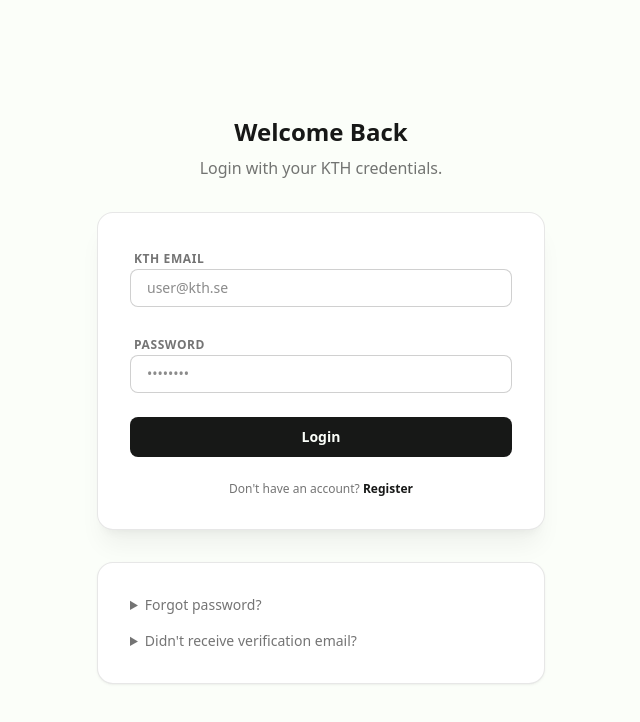
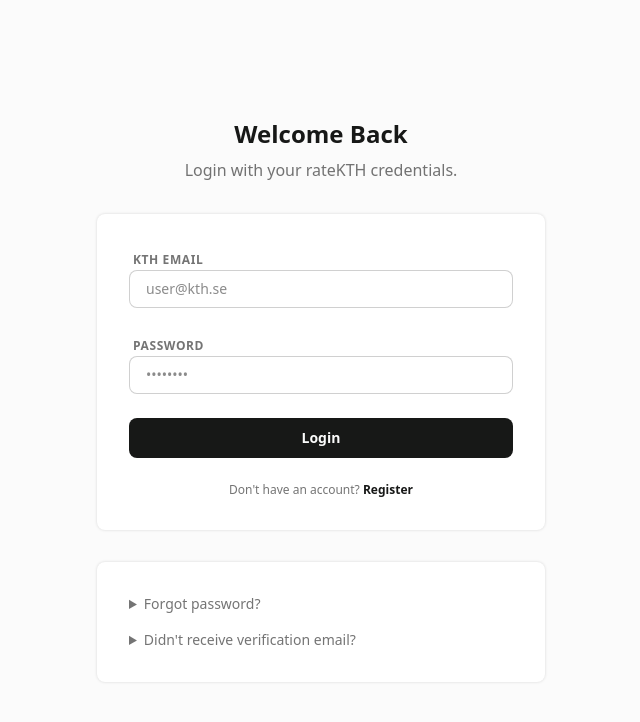
Before and after one commit to hi-aryan/ratekth, a Next.js app: page /login in a window 1280 px wide. Shown: the top 722 px of the page, without its empty margins (319-959 px from the left). Built offline with nearby package versions, Linux system fonts and the light colour scheme; no server answers.

Commit message:
color changes and styling + override cleanup + toaster styling fixed

```diff
--- a/src/app/(auth)/login/page.tsx
+++ b/src/app/(auth)/login/page.tsx
@@ -11,13 +11,13 @@
             <div className="w-full max-w-md space-y-8">
                 <div className="mb-8 text-center text-carbon">
                     <h1 className="text-2xl font-bold">Welcome Back</h1>
-                    <p className="text-carbon/60 mt-2">Login with your KTH credentials.</p>
+                    <p className="text-carbon/60 mt-2">Login with your rateKTH credentials.</p>
                 </div>
-                <Card className="shadow-xl shadow-carbon/5">
+                <Card>
                     <LoginForm />
                 </Card>
 
-                <Card className="p-6 shadow-md shadow-carbon/5 space-y-4">
+                <Card className="p-6 space-y-4">
                     <details>
                         <summary className="cursor-pointer text-sm font-medium text-carbon/60 hover:text-carbon">
                             Forgot password?
--- a/src/app/(auth)/register/page.tsx
+++ b/src/app/(auth)/register/page.tsx
@@ -12,9 +12,9 @@
     return (
         <div className="flex min-h-screen flex-col items-center justify-center p-6 bg-porcelain">
             <Card className="w-full max-w-xl">
-                <div className="mb-8 text-center">
+                <div className="mb-4 text-center">
                     <h1 className="text-2xl font-bold text-carbon">Join rateKTH</h1>
-                    <p className="text-carbon/60 mt-2">First, we need to verify your KTH identity.</p>
+                    <p className="text-carbon/60 mt-2">The home of student reviews.</p>
                 </div>
 
                 <RegisterForm basePrograms={basePrograms} mastersDegrees={mastersDegrees} />
--- a/src/app/(auth)/reset-password/page.tsx
+++ b/src/app/(auth)/reset-password/page.tsx
@@ -30,7 +30,7 @@
                     <h1 className="text-2xl font-bold">Reset Password</h1>
                     <p className="text-carbon/60 mt-2">Enter your new password below.</p>
                 </div>
-                <Card className="shadow-xl shadow-carbon/5">
+                <Card>
                     <ResetPasswordForm token={token} />
                 </Card>
             </div>
--- a/src/app/globals.css
+++ b/src/app/globals.css
@@ -8,10 +8,10 @@
 
   --color-coral: #F76C5E; /* errors, destructive actions, warnings */
 
-  /* --color-green: #B4F19C; /* success states, confirmations 92E572 */
-  --color-green: #92E572;
+  /* --color-green: #B4F19C; /* success states, confirmations */
+  --color-green: #74CA50; /* testing new green */
 
-  --color-porcelain: #FBFEF9; /* main bg */
+  --color-porcelain: #fbfbfb; /* main bg */
 
   --color-white: #FFFFFF; /* card bg */
 }
--- a/src/app/layout.tsx
+++ b/src/app/layout.tsx
@@ -16,7 +16,20 @@
   return (
     <html lang="en">
       <body className="antialiased font-sans">
-        <Toaster duration={5000} position="top-center" expand={false} richColors />
+        <Toaster
+          duration={5000}
+          position="top-center"
+          expand={false}
+          toastOptions={{
+            style: {
+              borderRadius: '8px',
+            },
+            classNames: {
+              success: '!bg-[#74CA501A] !text-[#74CA50] !border-[#74CA5033]',
+              error: '!bg-[#F76C5E1A] !text-[#F76C5E] !border-[#F76C5E33]',
+            }
+          }}
+        />
         <NotificationListener />
         {children}
       </body>
--- a/src/components/ui/Alert.tsx
+++ b/src/components/ui/Alert.tsx
@@ -10,7 +10,8 @@
 
 const variantStyles: Record<AlertVariant, string> = {
     error: "text-coral bg-coral/10 border-coral/20",
-    success: "text-green bg-green/20 border-green/30",
+    /* success: "text-carbon/70 bg-green/20 border-green/30", */
+    success: "text-green bg-green/10 border-green/20"
 }
 
 export const Alert = ({ variant, children, className }: AlertProps) => {
--- a/src/components/ui/Card.tsx
+++ b/src/components/ui/Card.tsx
@@ -8,7 +8,7 @@
 export const Card = ({ children, className }: CardProps) => {
     return (
         <div className={cn(
-            "bg-white rounded-2xl shadow-sm border border-carbon/10 p-8",
+            "bg-white rounded-lg shadow-[0_0_3px_rgba(0,0,0,0.15)] p-8",
             className
         )}>
             {children}
```
